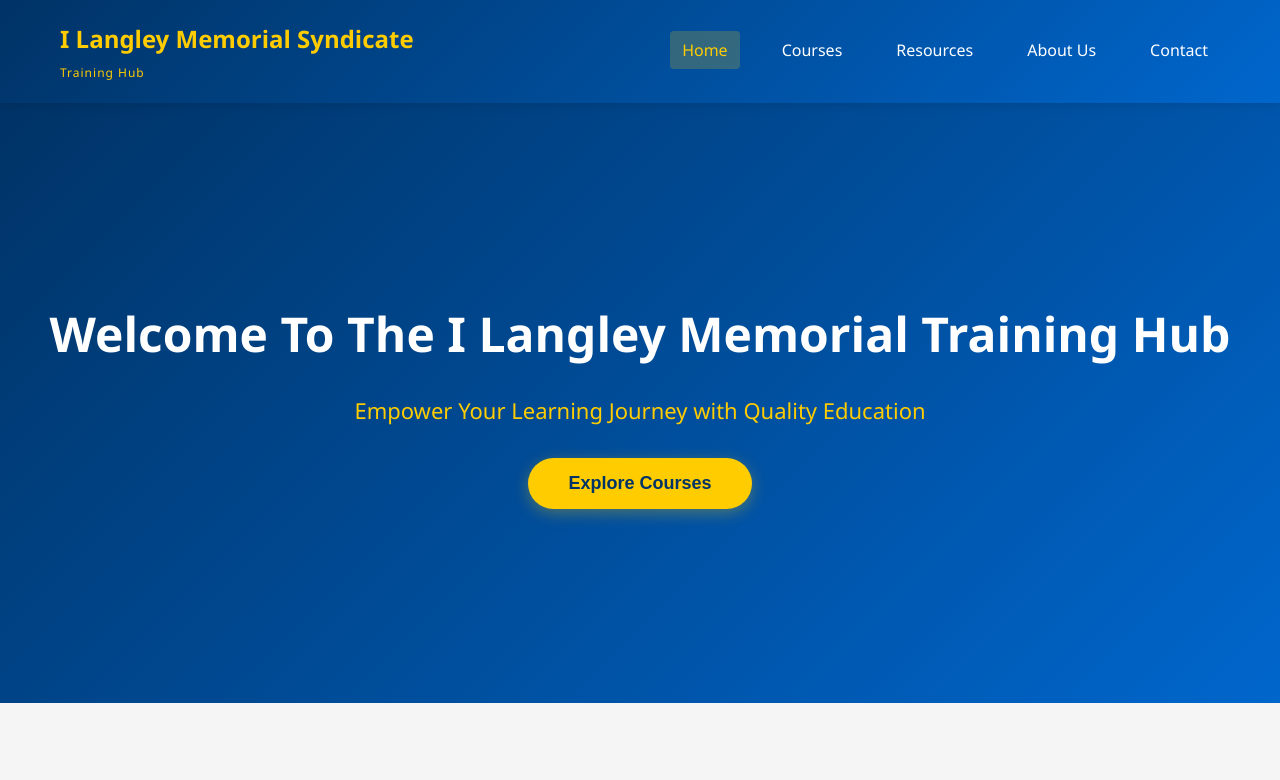
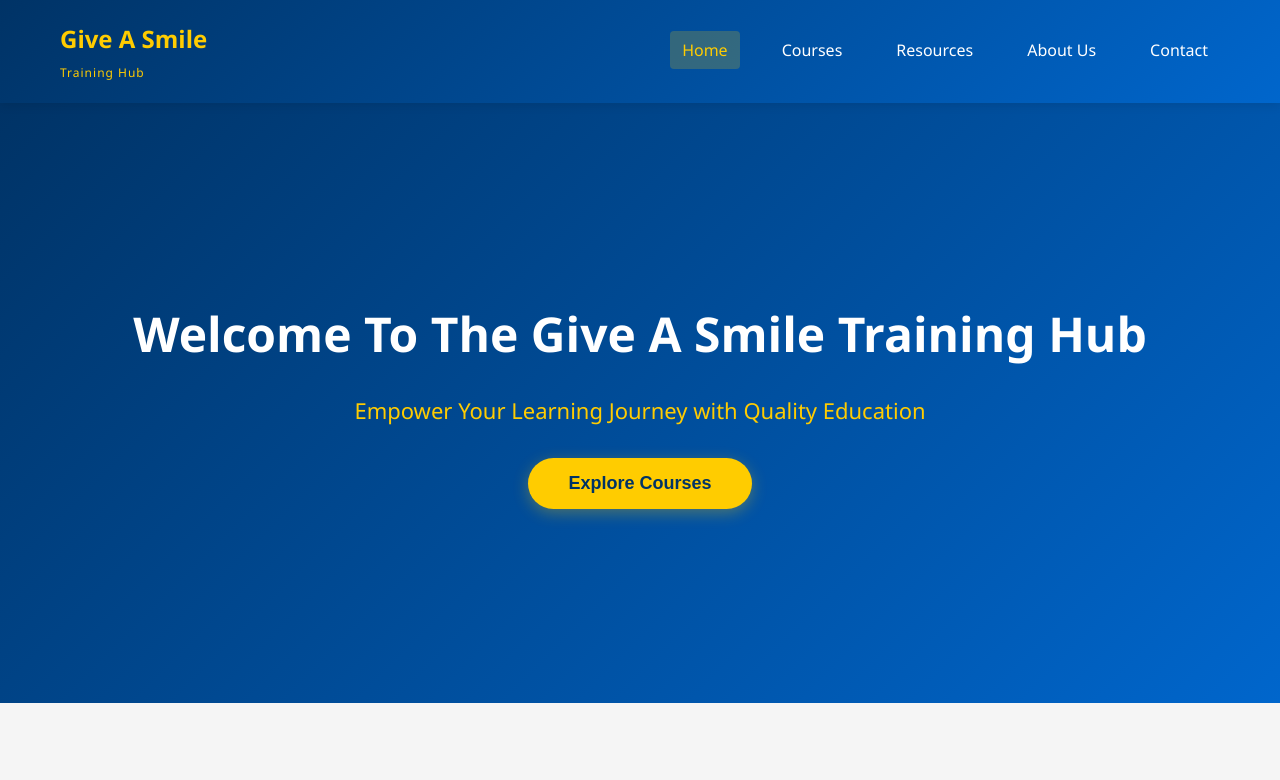
Before and after one commit to Prof-Yusif5858/ILMS-OFFICIAL-WEBSITE, a plain HTML site: page index.html in a window 1280 px wide. Shown: the top 780 px of the page. Drawn offline with Linux system fonts and the light colour scheme.

Commit message:
Change title and branding in index.html
Updated the title and content of the index.html file to reflect a new theme and branding.

```diff
--- a/index.html
+++ b/index.html
@@ -3,7 +3,7 @@
 <head>
     <meta charset="UTF-8">
     <meta name="viewport" content="width=device-width, initial-scale=1.0">
-    <title>I LANGLEY MEMORIAL TRAINING HUB</title>
+    <title>Give A Smile</title>
     <link rel="stylesheet" href="styles.css">
 </head>
 <body>
@@ -11,7 +11,7 @@
     <nav class="navbar">
         <div class="nav-container">
             <div class="logo">
-                <h1>I Langley Memorial Syndicate</h1>
+                <h1>Give A Smile</h1>
                 <p>Training Hub</p>
              </div>
             <ul class="nav-menu">
@@ -27,7 +27,7 @@
     <!-- Hero Section -->
     <section class="hero">
         <div class="hero-content">
-            <h2>Welcome To The I Langley Memorial Training Hub</h2>
+            <h2>Welcome To The Give A Smile Training Hub</h2>
             <p>Empower Your Learning Journey with Quality Education</p>
             <button class="cta-button">Explore Courses</button>
         </div>
```
